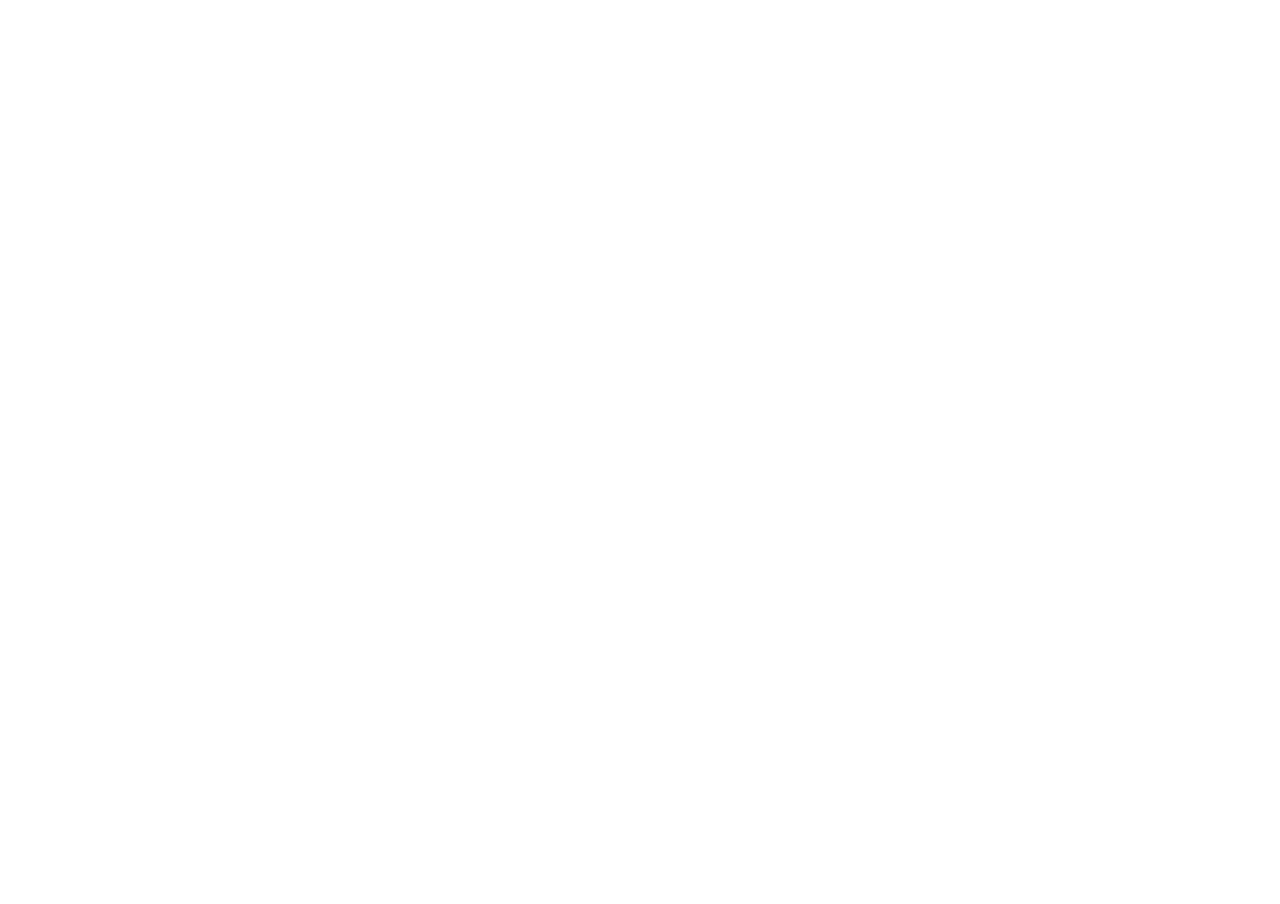
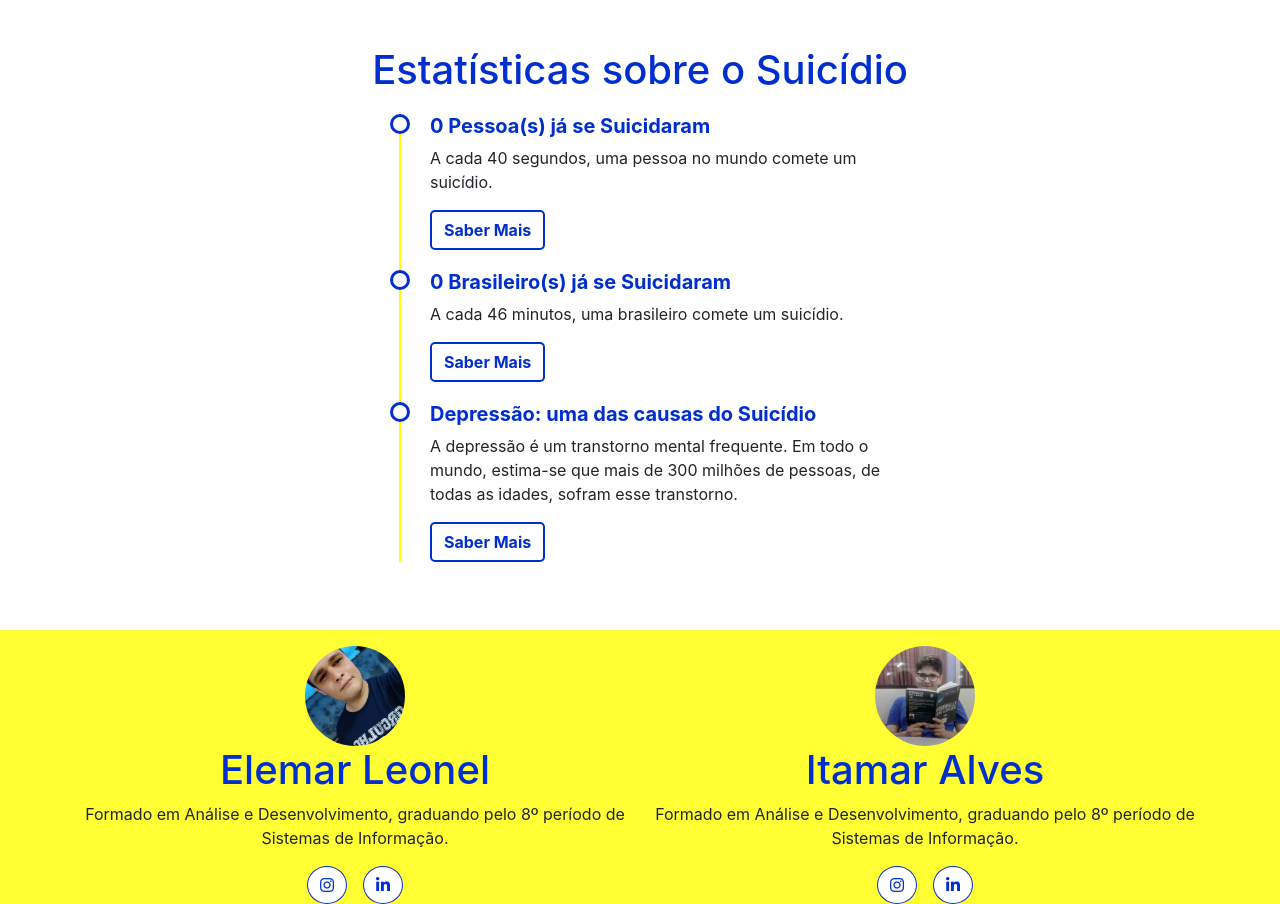
Before and after one commit to ItamarAlves/sobreoviver, a React (Create React App) app in the folder frontend/: page / in a window 1280 px wide. Shown: the part 818-1722 px from the top of the page. Before the commit the page ends 832 px from the top, so only its background shows below. Built offline with nearby package versions, Linux system fonts and the light colour scheme.

Commit message:
Adicionado Contador e Sobre Nós na Página Home

```diff
--- /dev/null
+++ b/frontend/src/components/Contador/index.css
@@ -0,0 +1,51 @@
+ul.timeline {
+  list-style-type: none;
+  position: relative;
+}
+ul.timeline:before {
+  content: ' ';
+  background: #FFFF00;
+  display: inline-block;
+  position: absolute;
+  left: 29px;
+  width: 2px;
+  height: 100%;
+  z-index: 400;
+}
+ul.timeline > li {
+  margin: 20px 0;
+  padding-left: 20px;
+}
+ul.timeline > li:before {
+  content: ' ';
+  background: white;
+  display: inline-block;
+  position: absolute;
+  border-radius: 50%;
+  border: 3px solid #002ECF;
+  left: 20px;
+  width: 20px;
+  height: 20px;
+  z-index: 400;
+}
+
+#estatisticas-suicidio{
+  text-align: center;
+  color: #002ECF;
+}
+
+li > h5{
+  color: #002ECF;
+}
+
+.btn-contador{
+  background-color: #FFFFFF;
+  color: #002ECF;
+  border-radius: 5px;
+  border: 2px solid #002ECF;
+}
+
+.btn-contador:hover{
+  background-color: #002ECF;
+  color: #FFFF00;
+}
--- /dev/null
+++ b/frontend/src/components/Contador/index.js
@@ -0,0 +1,64 @@
+import React, { Component } from 'react';
+import './index.css';
+
+export default class Contador extends Component {
+  constructor() {
+    super();
+    this.state = {
+      contador: 0,
+      contadorBrasil: 0,
+    }
+  }
+
+  alterarContador() {
+    this.setState({
+      contador: this.state.contador + 1,
+    });
+  }
+
+  alterarContadorBrasil(){
+    this.setState({
+      contadorBrasil: this.state.contadorBrasil + 1,
+    });
+  }
+
+  componentDidMount() {
+    this.interval = setInterval(() => this.alterarContador(), 40000);
+    this.interval = setInterval(() => this.alterarContadorBrasil(), 2760000);
+  }
+
+  componentWillUnmount(){
+    clearInterval(this.interval);
+  }
+
+  render() {
+    return (
+      <div className="container mt-5">
+        <div className="row">
+          <div className="col-md-6 offset-md-3">
+            <h1 id="estatisticas-suicidio">Estatísticas sobre o Suicídio</h1>
+            <ul className="timeline mt-3">
+              <li>
+                <h5><strong>{this.state.contador} Pessoa(s) já se Suicidaram</strong></h5>
+                <p>A cada 40 segundos, uma pessoa no mundo comete um suicídio.</p>
+                <a className="btn btn-contador" href="http://www.conselho.saude.gov.br/ultimas-noticias-cns/809-um-suicidio-ocorre-a-cada-40-segundos-no-mundo-diz-organizacao-mundial-da-saude" target="blank"><strong>Saber Mais</strong></a>
+              </li>
+              <li>
+                <h5><strong>{this.state.contadorBrasil} Brasileiro(s) já se Suicidaram</strong></h5>
+                <p>A cada 46 minutos, uma brasileiro comete um suicídio. </p>
+                <a className="btn btn-contador" href="https://guiadafarmacia.com.br/depressao-e-suicidio-uma-pessoa-se-suicida-no-brasil-a-cada-46-minutos/" target="blank"><strong>Saber Mais</strong></a>
+              </li>
+              <li>
+                <h5><strong> Depressão: uma das causas do Suicídio</strong></h5>
+                <p>A depressão é um transtorno mental frequente. Em todo o mundo, estima-se que mais de 300 milhões de pessoas,
+                  de todas as idades, sofram esse transtorno.
+                </p>
+                <a className="btn btn-contador" href="https://www.paho.org/pt/topicos/depressao" target="blank"><strong>Saber Mais</strong></a>
+              </li>
+            </ul>
+          </div>
+        </div>
+      </div>
+    );
+  }
+}
--- /dev/null
+++ b/frontend/src/components/SobreNos/index.css
@@ -0,0 +1,25 @@
+#container-sobreNos{
+  background-color: rgba(255, 255, 0, 0.8);
+}
+
+.foto-sobreNos{
+  border-radius: 50%;
+  width: 100px;
+  height: 100px;
+}
+
+.titulo-nome{
+  color: #002ECF;
+}
+
+.btn-redesSociais{
+  background-color: #FFFFFF;
+  border-radius: 50%;
+  color: #002ECF;
+  border: 1px solid #002ECF;
+}
+
+.btn-redesSociais:hover{
+  background-color: #002ECF;
+  color: #FFFFFF;
+}
--- /dev/null
+++ b/frontend/src/components/SobreNos/index.js
@@ -0,0 +1,35 @@
+import React, { Component } from 'react';
+import './index.css';
+import FotoElemar from '../images/elemar.jpg';
+import FotoItamar from '../images/itamar.jpg';
+
+export default class SobreNos extends Component {
+  render() {
+    return (
+      <div id="container-sobreNos">
+      <div className="container mt-5 pt-3">
+        <div className="row">
+          <div className="col-sm-6 text-center">
+            <img src={FotoElemar} className="img-fluid foto-sobreNos" alt="Foto Elemar"></img>
+            <h1 className="titulo-nome">Elemar Leonel</h1>
+            <p className="descricao">Formado em Análise e Desenvolvimento, graduando pelo 8º período de Sistemas de Informação.</p>
+            <div className="redes-sociais">
+              <a href="" className="btn btn-redesSociais"><i class="fab fa-instagram"></i></a>
+              <a href="" className="btn btn-redesSociais ml-3"><i className="fab fa-linkedin-in"></i></a>
+            </div>
+          </div>
+          <div className="col-sm-6 text-center">
+            <img src={FotoItamar} className="img-fluid foto-sobreNos" alt="Foto Itamar"></img>
+            <h1 className="titulo-nome">Itamar Alves</h1>
+            <p className="descricao">Formado em Análise e Desenvolvimento, graduando pelo 8º período de Sistemas de Informação.</p>
+            <div className="redes-sociais">
+              <a href="" className="btn btn-redesSociais"><i className="fab fa-instagram"></i></a>
+              <a href="" className="btn btn-redesSociais ml-3"><i className="fab fa-linkedin-in"></i></a>
+            </div>
+          </div>
+        </div>
+      </div>
+      </div>
+    );
+  }
+}
--- a/frontend/src/pages/home/index.js
+++ b/frontend/src/pages/home/index.js
@@ -2,9 +2,12 @@
 import Menu from '../../components/Menu';
 import './index.css';
 import ImagemConteudo from '../images/FotoLiberdade.png';
+import Contador from '../../components/Contador';
+import SobreNos from '../../components/SobreNos';
 
 const Home = () =>{
     return(
+      <>
       <div>
         <Menu />
         <p>
@@ -18,6 +21,9 @@
           </figure>
         </p>
       </div>
+        <Contador></Contador>
+        <SobreNos></SobreNos>
+      </>
     );
   }
 
```
Also changed, not shown: frontend/src/components/images/elemar.jpg (added), frontend/src/components/images/itamar.jpg (added).
